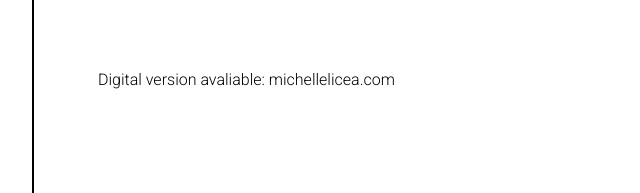
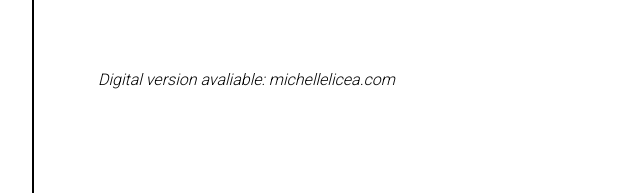
Before and after one commit to e-licea/Michelle, a plain HTML site: page index.html in a window 1280 px wide. Shown: the part 985-1178 px from the top of the page, 142-782 px from the left. Drawn offline with Linux system fonts and the light colour scheme.

Commit message:
Update index.html

```diff
--- a/index.html
+++ b/index.html
@@ -88,7 +88,7 @@
 
 <br>
 <br>
-<p>Digital version avaliable: michellelicea.com </p>
+<p class='date'>Digital version avaliable: michellelicea.com </p>
 
 </body>
 </html
```
